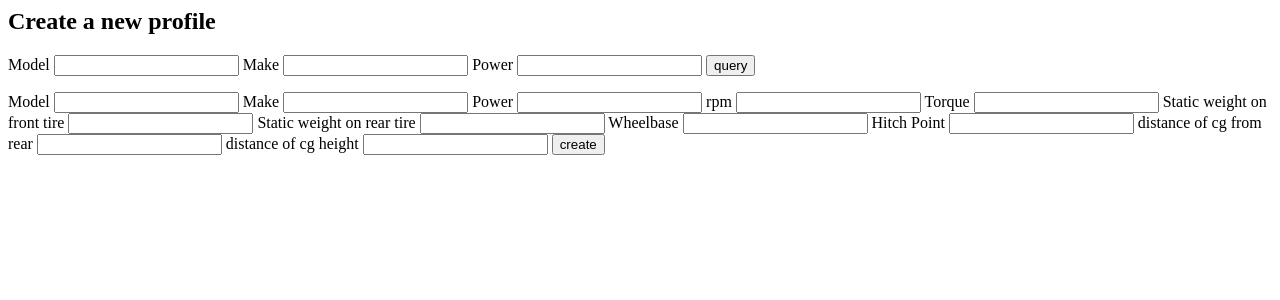
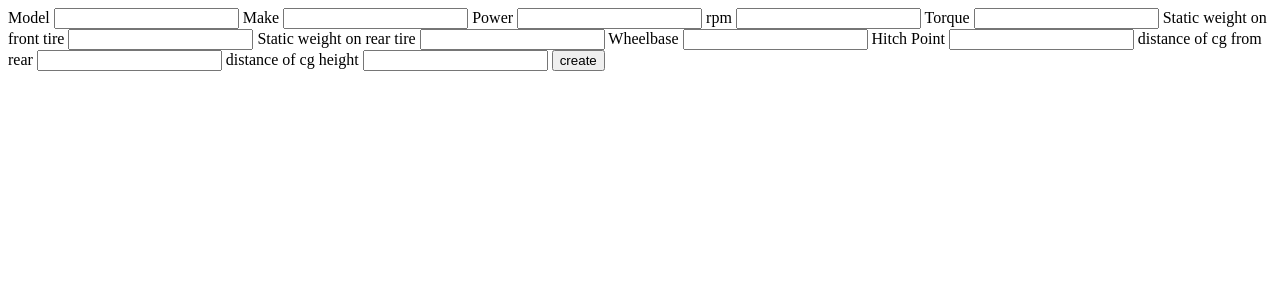
Before and after one commit to pulkit/btp, a Django app: template implement/templates/tractor.html in a window 1280 px wide. Shown: the top 300 px of the page. Run offline with Django 3.2, Linux system fonts and the light colour scheme; the template is opened without the code that fills it, so the values that code supplies are empty; parts of the project's set-up code (start-up, migrations or seed data) failed here and were passed over; some libraries are stand-ins or nearby versions.

Commit message:
started working with django form wizard

```diff
--- a/dss/settings.py
+++ b/dss/settings.py
@@ -116,7 +116,7 @@ INSTALLED_APPS = (
     'django.contrib.sites',
     'django.contrib.messages',
     'django.contrib.staticfiles',
-    # Uncomment the next line to enable the admin:
+    'django.contrib.formtools',
     'django.contrib.admin',
     # Uncomment the next line to enable admin documentation:
     # 'django.contrib.admindocs',
--- a/dss/urls.py
+++ b/dss/urls.py
@@ -1,6 +1,5 @@
 from django.conf.urls import patterns, include, url
 
-# Uncomment the next two lines to enable the admin:
 from django.contrib import admin
 admin.autodiscover()
 
--- a/implement/templates/tractor.html
+++ b/implement/templates/tractor.html
@@ -1,17 +1,6 @@
 {% extends "base.html" %}
 {% block content %}
-<div class="basic">
-	<h2> Create a new profile </h2>
-	<form method="post" action="/dss/tractor/query">{% csrf_token %}
-	<label for="model">Model</label>
-	<input type="text" name="model" id="model">
-	<label for="make">Make</label>
-	<input type="text" name="make" id="make">
-	<label for="power">Power</label>
-	<input type="text" name="power" id="power">
-	<input type="submit" value="query">
-	</form>
-</div>
+
 <div class="detail">
 	<form method="post" action="">{% csrf_token %}
 	<label for="model">Model</label>
--- a/implement/urls.py
+++ b/implement/urls.py
@@ -1,7 +1,9 @@
 from django.conf.urls import patterns,include,url
 
+from implement.models import TractorForm,TireForm
+from implement.views import DSSWizard
+
 urlpatterns = patterns('',
-	url(r'^tractor/query$','implement.views.query'),
-	url(r'^tractor/create$','implement.views.create'),
-
+#	url(r'^tractor/create$','implement.views.create'),
+    url(r'^tractor/form/$',DSSWizard.as_view([TractorForm, TireForm])),
 )
```
Also changed, not shown: implement/models.py (+22 -1 lines), implement/views.py (+12 -4 lines), dss.db, 7 other files.
